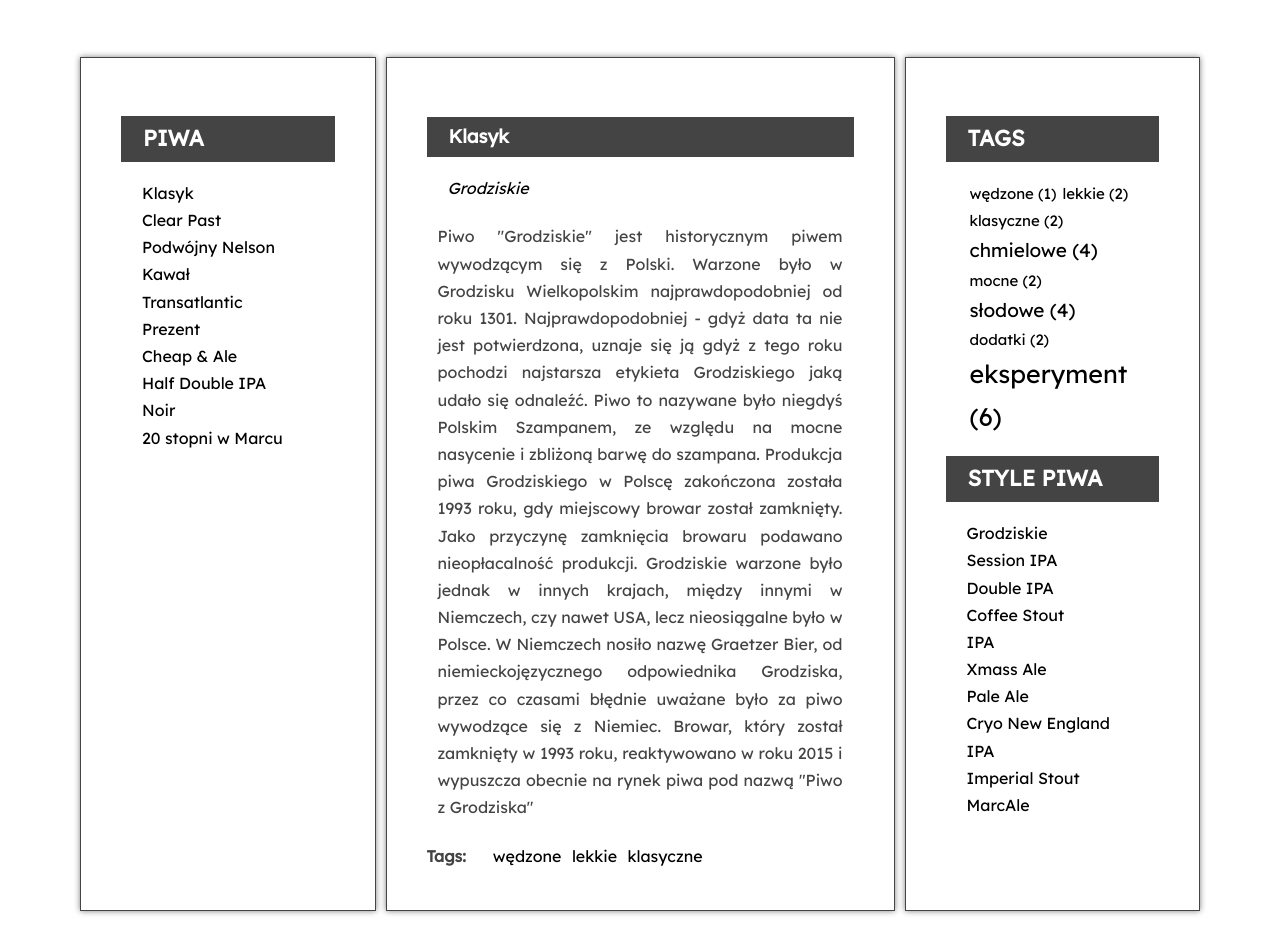
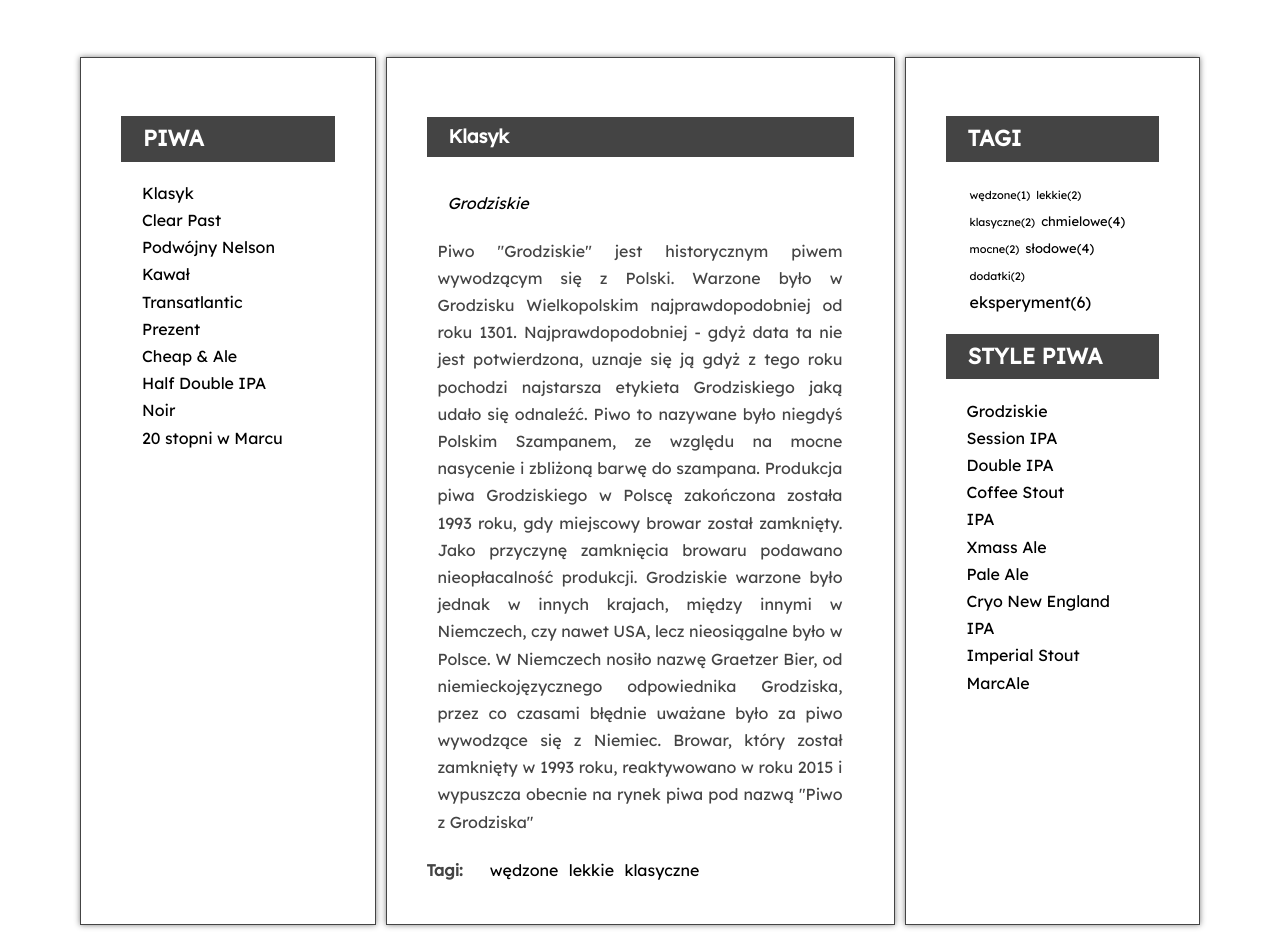
Before and after one commit to enowuigrek/Kodilla_javascript-blog, a website: page index.html in a window 1280 px wide. Shown: the part 386-1319 px from the top of the page. Drawn offline with nearby package versions, Linux system fonts and the light colour scheme.

Commit message:
finished module 6.3

```diff
--- a/index.html
+++ b/index.html
@@ -33,7 +33,7 @@
                       Produkcja piwa Grodziskiego w Polscę zakończona została 1993 roku, gdy miejscowy browar został zamknięty. Jako przyczynę zamknięcia browaru podawano nieopłacalność produkcji. Grodziskie warzone było jednak w innych krajach, między innymi w Niemczech, czy nawet USA, lecz nieosiągalne było w Polsce. W Niemczech nosiło nazwę Graetzer Bier, od niemieckojęzycznego odpowiednika Grodziska, przez co czasami błędnie uważane było za piwo wywodzące się z Niemiec. Browar, który został zamknięty w 1993 roku, reaktywowano w roku 2015 i wypuszcza obecnie na rynek piwa pod nazwą "Piwo z Grodziska"</p>
                 </div>
                 <div class="post-tags">
-                  <p><strong>Tags:</strong></p>
+                  <p><strong>Tagi:</strong></p>
                   <ul class="list list-horizontal">
                   </ul>
                 </div>
@@ -47,7 +47,7 @@
                     <p>Nam magna nisl, varius in malesuada vitae, facilisis vel metus. Proin rhoncus euismod leo dictum lobortis. Suspendisse non ante sapien.</p>
                 </div>
                 <div class="post-tags">
-                  <p><strong>Tags:</strong></p>
+                  <p><strong>Tagi:</strong></p>
                   <ul class="list list-horizontal">
                   </ul>
                 </div>
@@ -61,7 +61,7 @@
                     <p>Mauris in eleifend neque, vitae eleifend velit. Maecenas purus est, bibendum eget imperdiet id, dictum sed ante. Aenean a magna et eros sagittis aliquet.</p>
                 </div>
                 <div class="post-tags">
-                  <p><strong>Tags:</strong></p>
+                  <p><strong>Tagi:</strong></p>
                   <ul class="list list-horizontal">
                   </ul>
                 </div>
@@ -75,7 +75,7 @@
                     <p>Vivamus at tristique ex, feugiat sagittis ex. Cras cursus, ipsum et efficitur commodo, urna sapien rutrum magna, quis sodales justo ligula eget nunc. In hac habitasse platea dictumst.</p>
                 </div>
                 <div class="post-tags">
-                  <p><strong>Tags:</strong></p>
+                  <p><strong>Tagi:</strong></p>
                   <ul class="list list-horizontal">
                   </ul>
                 </div>
@@ -89,7 +89,7 @@
                     <p>Donec lobortis ultricies turpis, eu viverra magna gravida quis. Fusce sit amet pretium nulla. Duis rutrum metus vel libero sodales, pellentesque varius ex pulvinar.</p>
                 </div>
                 <div class="post-tags">
-                  <p><strong>Tags:</strong></p>
+                  <p><strong>Tagi:</strong></p>
                   <ul class="list list-horizontal">
                   </ul>
                 </div>
@@ -103,13 +103,13 @@
                     <p>Nam quis efficitur ante. Sed eget purus quis ex commodo porta eu sit amet dolor. Mauris tellus nisl, dictum nec est vitae, condimentum ornare ante. Fusce ornare hendrerit maximus. In maximus rhoncus justo.</p>
                 </div>
                 <div class="post-tags">
-                  <p><strong>Tags:</strong></p>
+                  <p><strong>Tagi:</strong></p>
                   <ul class="list list-horizontal">
                   </ul>
                 </div>
               </article>
               <article class="post" id="article-7" data-tags="eksperyment słodowe" data-beerstyles="Pale Ale">
-                <h3 class="post-title">Cheap & Ale</h3>
+                <h3 class="post-title">Cheap &amp; Ale</h3>
                 <p class="post-beerstyle"></p>
                 <div class="post-content">
                     <p>Donec eleifend mauris ac nisl fermentum, ac fermentum turpis dignissim. Aliquam diam nisl, imperdiet a varius eget, lobortis sed nisi. Nullam suscipit ipsum sed magna blandit, sed pellentesque urna malesuada.</p>
@@ -117,7 +117,7 @@
                     <p>Ut orci tellus, laoreet ac diam ut, tempus bibendum nisi. Nam egestas sagittis nibh. Curabitur tristique dui quis egestas pretium. Duis eu felis orci.</p>
                 </div>
                 <div class="post-tags">
-                  <p><strong>Tags:</strong></p>
+                  <p><strong>Tagi:</strong></p>
                   <ul class="list list-horizontal">
                   </ul>
                 </div>
@@ -131,7 +131,7 @@
                     <p>Mauris non congue dui. Aenean ac eros vitae massa vulputate aliquet ut ac elit. Morbi iaculis auctor nunc aliquet luctus. Nunc tincidunt sem dui, quis interdum leo pellentesque eget. Fusce id leo varius, imperdiet nunc vitae, tristique mi. Mauris quis interdum justo. Mauris auctor purus eu leo faucibus feugiat. Nulla at odio vitae leo semper blandit.</p>
                 </div>
                 <div class="post-tags">
-                  <p><strong>Tags:</strong></p>
+                  <p><strong>Tagi:</strong></p>
                   <ul class="list list-horizontal">
                   </ul>
                 </div>
@@ -145,7 +145,7 @@
                     <p>Donec fringilla blandit dolor vel aliquet. Fusce tortor sapien, lobortis eu vehicula sit amet, dignissim et lectus. In ullamcorper metus vel massa fermentum, at fermentum dui sollicitudin. Nullam lacinia elit vel tortor ullamcorper pulvinar.</p>
                 </div>
                 <div class="post-tags">
-                  <p><strong>Tags:</strong></p>
+                  <p><strong>Tagi:</strong></p>
                   <ul class="list list-horizontal">
                   </ul>
                 </div>
@@ -159,21 +159,18 @@
                       <p>Rhoncus purus nulla, non auctor lacus placerat ut. Aliquam condimentum eget magna ac gravida. Etiam egestas faucibus urna et finibus. Cras vel tellus vel magna suscipit euismod. Maecenas id arcu ante. Duis iaculis scelerisque erat, at ullamcorper arcu consectetur eu. Fusce aliquam diam at arcu pharetra, vel fermentum nunc lobortis.</p>
                   </div>
                   <div class="post-tags">
-                    <p><strong>Tags:</strong></p>
+                    <p><strong>Tagi:</strong></p>
                     <ul class="list list-horizontal">
                     </ul>
                   </div>
               </article>
           </section>
           <aside class="sidebar">
-              <h2 class="section-title">Tags</h2>
+              <h2 class="section-title">Tagi</h2>
               <ul class="list tags list-horizontal">
               </ul>
               <h2 class="section-title">Style piwa</h2>
               <ul class="list beerstyles">
-                  <li>
-
-                  </li>
               </ul>
           </aside>
       </main>
--- a/js/script.js
+++ b/js/script.js
@@ -10,8 +10,10 @@ const optTagsListSelector = '.tags.list';
 const optCloudClassCount = '5';
 const optCloudClassPrefix = 'tag-size-';
 
+
 function titleClickHandler(event){
   event.preventDefault();
+
   const clickedElement = this;
   const activeLinks = document.querySelectorAll('.titles a.active');
   const activeArticles = document.querySelectorAll('.post');
@@ -29,6 +31,7 @@ function titleClickHandler(event){
   }
   targetArticle.classList.add('active');
 }
+
 
 function generateTitleLinks(customSelector = ''){
   const titleList = document.querySelector(optTitleListSelector);
@@ -55,10 +58,10 @@ function generateTitleLinks(customSelector = ''){
   }
 }
 
-generateTitleLinks();
 
 function calculateTagsParams(tags) {
   const params = {max: 0, min: 999999};
+
   for(let tag in tags){
 
     params.max = Math.max(tags[tag], params.max);
@@ -67,13 +70,16 @@ function calculateTagsParams(tags) {
   return params;
 }
 
+
 function calculateTagClass(count, params){
   const normalizedCount = count - params.min;
   const normalizedMax = params.max - params.min;
   const percentage = normalizedCount / normalizedMax;
   const classNumber = Math.floor( percentage * (optCloudClassCount - 1) + 1 );
+
   return optCloudClassPrefix + classNumber;
 }
+
 
 function generateTags(){
   let allTags = {};
@@ -98,21 +104,21 @@ function generateTags(){
         allTags [tag]++;
       }
     }
+
     titleList.innerHTML = html;
   }
+
   const tagList = document.querySelector(optTagsListSelector);
   const tagsParams = calculateTagsParams(allTags);
 
   let allTagsHTML = ' ';
   for(let tag in allTags){
-    const tagLinkHTML = '<li><a class="' + calculateTagClass(allTags[tag], tagsParams) + '" href="#tag-' + tag + '" ><span>' + tag + ' (' +allTags[tag]+ ')' + '</span></a></li>';
+    const tagLinkHTML = '<li><a class="' + calculateTagClass(allTags[tag], tagsParams) + '" href="#tag-' + tag + '" ><span>' + tag + '(' +allTags[tag]+ ')' + '</span></a></li>';
     allTagsHTML += tagLinkHTML;
   }
-  console.log(tagList)
+
   tagList.innerHTML = allTagsHTML;
 }
-
-generateTags();
 
 
 function tagClickHandler(event){
@@ -147,8 +153,6 @@ function addClickListenersToTags(){
   }
 }
 
-addClickListenersToTags();
-
 
 function generateBeerStyles(){
   let allBeerStyles ={};
@@ -164,6 +168,7 @@ function generateBeerStyles(){
     const linkHTML = '<a href="#beerStyle-' + beerStyle + '"><span>' + beerStyle + '</span></a>';
     html = html + linkHTML;
 
+
     if(!allBeerStyles.hasOwnProperty(beerStyle)){
       allBeerStyles[beerStyle] = 1;
     } else {
@@ -176,15 +181,14 @@ function generateBeerStyles(){
   const beerStylesParams = calculateTagsParams(allBeerStyles);
 
   let allBeerStylesHTML = ' ';
+
   for(let beerStyle in allBeerStyles){
-    const beerStyleLinkHTML = '<li><a class="' + calculateTagClass(allBeerStyles[beerStyle], beerStylesParams) + '" href="#beerStyle-' + beerStyle + '" ><span>' + beerStyle  + '</span></a></li>';
+    const beerStyleLinkHTML = '<li><a href="#beerStyle-' + beerStyle + '"><span>' + beerStyle + '</span></a></li>';
     allBeerStylesHTML += beerStyleLinkHTML;
   }
-  console.log(beerStylesList)
+
   beerStylesList.innerHTML = allBeerStylesHTML;
 }
-
-generateBeerStyles();
 
 
 function beerStyleClickHandler(event){
@@ -192,20 +196,20 @@ function beerStyleClickHandler(event){
 
   const clickedElement = this;
   const href = clickedElement.getAttribute('href');
-  const bs = href.replace('#beerStyle-', '');
-  console.log (bs)
+  const beerStyle = href.replace('#beerStyle-', '');
   const activeBeerStyles = document.querySelectorAll('a.active[href^="#beerStyle-"]');
 
   for(let activeBeerStyle of activeBeerStyles){
     activeBeerStyle.classList.remove('active');
   }
 
-  const bsLinks = document.querySelectorAll('a[href="' + href + '"]');
+  const beerStyleLinks = document.querySelectorAll('a[href="' + href + '"]');
 
-  for(let bsLink of bsLinks){
-    bsLink.classList.add('active');
+  for(let beerStyleLink of beerStyleLinks){
+    beerStyleLink.classList.add('active');
   }
-  generateTitleLinks('[data-beerstyles="' + bs + '"]');
+
+  generateTitleLinks('[data-beerstyles="' + beerStyle + '"]');
 }
 
 
@@ -217,4 +221,9 @@ function addClickListenersToBeerStyles(){
   }
 }
 
-addClickListenersToBeerStyles()
+
+generateTitleLinks();
+generateTags();
+addClickListenersToTags();
+generateBeerStyles();
+addClickListenersToBeerStyles();
--- a/sass/style.scss
+++ b/sass/style.scss
@@ -5,8 +5,8 @@
 $color-light: #fff;
 $color-dark: #444;
 
-$font-logo: 'Heebo', sans-serif;
-$font-logo2: 'Syncopate', sans-serif;
+$font-logotyp: 'Heebo', sans-serif;
+$font-tagline: 'Syncopate', sans-serif;
 $font-header: 'Lexend Deca', sans-serif;
 $font-text: 'Lexend Deca', sans-serif;
 
@@ -115,7 +115,7 @@ padding-bottom: 60px ;
 }
 
 .logotyp {
-  font-family: $font-logo;
+  font-family: $font-logotyp;
   font-size: 90px;
   display: flex;
   justify-content: center;
@@ -124,7 +124,7 @@ padding-bottom: 60px ;
 }
 
 .tagline {
-  font-family: $font-logo2;
+  font-family: $font-tagline;
   font-size: 25px;
   line-height: 1;
   display: flex;
@@ -170,7 +170,7 @@ padding-bottom: 60px ;
 
 .post-beerstyle {
   font-style: italic;
-  margin: 0 21px 0 21px;
+  margin: 33px 0 0 21px;
 
 }
 
@@ -184,25 +184,25 @@ padding-bottom: 60px ;
 /* Tags */
 
 .tag-size-1 {
+  font-size: 11px;
+}
+
+.tag-size-2 {
+  font-size: 12px;
+}
+
+.tag-size-3 {
+  font-size: 13px;
+}
+
+.tag-size-4 {
+  font-size: 14px;
+}
+
+.tag-size-5 {
   font-size: 15px;
 }
 
-.tag-size-2 {
-  font-size: 17px;
+.tag-size-5 {
+  font-size: 16px;
 }
-
-.tag-size-3 {
-  font-size: 19px;
-}
-
-.tag-size-4 {
-  font-size: 21px;
-}
-
-.tag-size-5 {
-  font-size: 23px;
-}
-
-.tag-size-5 {
-  font-size: 25px;
-}
```
Also changed, not shown: css/style.css, 2 other files.
